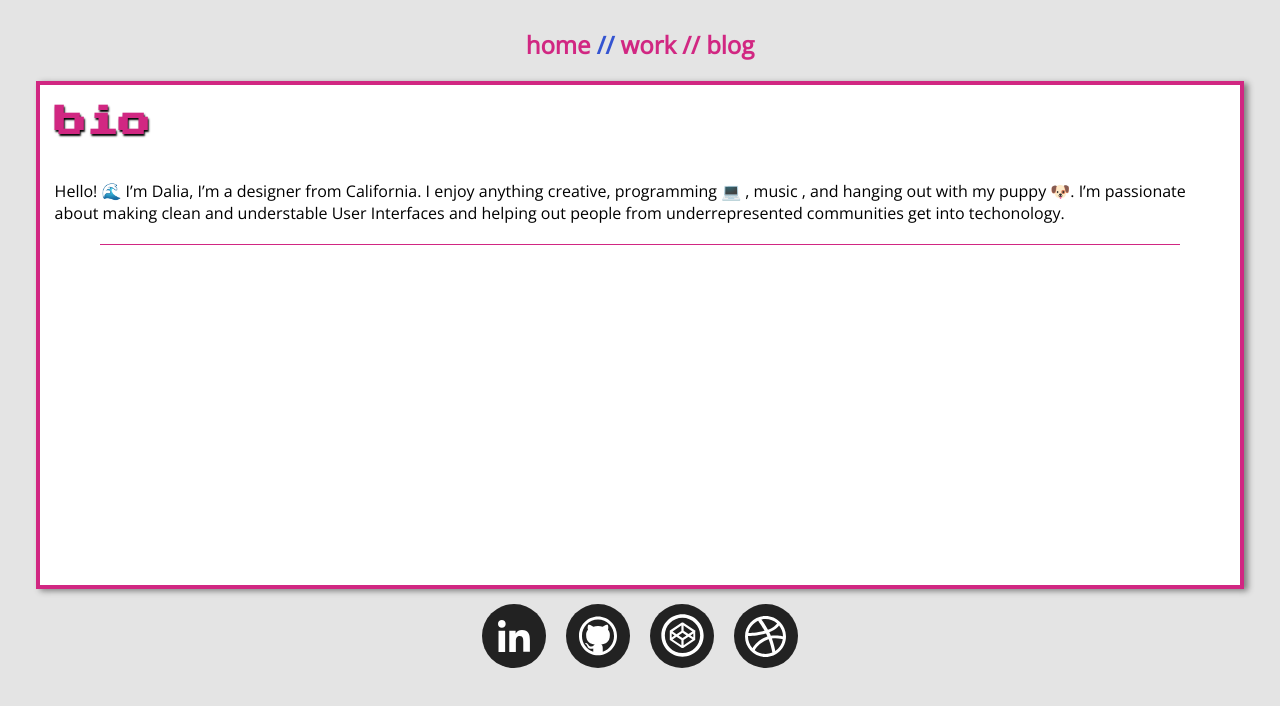
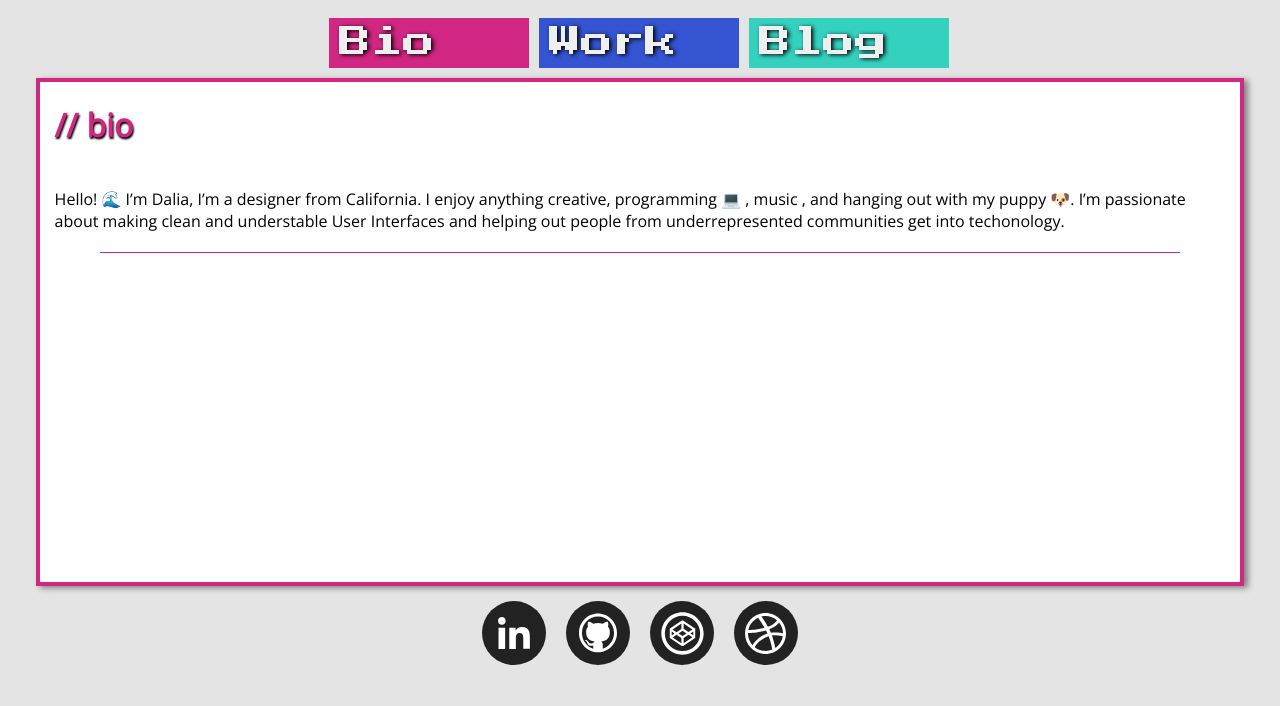
Before and after one commit to pxlwtch/latechnomoda, a plain HTML site: page bio.html in a window 1280 px wide. Drawn offline with nearby package versions, Linux system fonts and the light colour scheme.

Commit message:
menu changed

```diff
--- a/bio.html
+++ b/bio.html
@@ -7,11 +7,19 @@
     <link rel="stylesheet" href="static/css/bio.css">
   </head>
   <body>
-    <div class="menu">
-      <h2 class="navigation">home <span class="slash">//</span> work <span class="slash2">//</span> blog</h2>
+    <div class="nav">
+      <div class="button one">
+        <p class="btn-text">Bio</p>
+      </div>
+      <div class="button two">
+        <p class="btn-text">Work</p>
+      </div>
+      <div class="button three">
+      <p class="btn-text">Blog</p>
+      </div>
     </div>
     <div class="body-cont">
-      <h1>bio</h1>
+      <h1>// bio</h1>
       <p>Hello! 🌊
         I’m Dalia,  I’m a designer from California. I enjoy anything creative,  programming   💻 , music , and hanging out with my puppy 🐶.
 
--- a/static/css/bio.css
+++ b/static/css/bio.css
@@ -17,17 +17,42 @@ body {
   flex-direction: column;
 }
 
-.menu {
-  /*text-align: center;*/
-  /*display: block;*/
+.nav {
+  /*margin-top: 7%;*/
+  /*margin-left: 2em;*/
+  vertical-align: top;
+  /*display: inline-block;*/
+  width: 50%;
+  display: flex;
+  flex-direction: row;
+
 }
-.navigation{
-  color: #D12782;
+.button {
+  min-width: 200px;
+  max-width: 270px;
+  height: 50px;
+  margin: 10px 5px;
 }
-.slash {
-  color: #3454D1;
+.one {
+  background-color: #D12782;
+}
+.two {
+  background-color: #3454D1;
+}
+.three {
+  background-color: #34D1BF;
 }
 
+.btn-text {
+  margin: 0;
+  padding-top: 8px;
+  color: #EFEFEF;
+  font-family: 'Press Start 2P';
+  font-size: 2em;
+  text-align: left;
+  margin-left: 10px;
+  text-shadow: 2px 1px 4px black;
+}
 .body-cont {
   border: 4px solid #D12782;
   background-color: white;
@@ -39,7 +64,7 @@ body {
   flex-direction: column;
 }
 .body-cont h1{
-  font-family: 'Press Start 2P';
+  font-family: 'Open Sans';
   font-size: 2em;
   color: #D12782;
   padding: 0 15px;
--- a/static/css/styles.css
+++ b/static/css/styles.css
@@ -19,10 +19,11 @@ body {
   align-items:center;
 }
 .intro {
-  width: 100%;
+  width: 95%;
   height: 40%;
   display: block;
   vertical-align: top;
+  margin-bottom: 2%;
   /*margin: 15px 3px;*/
   /*position: absolute;*/
 
@@ -66,29 +67,30 @@ body {
   width: 66%;
   text-align: center;
   vertical-align: top;
-  margin-top: 9%;;
-
-
+  margin-top: 9%;
+  margin-left: 7%;
 }
 .name-plate{
   font-family: 'Press Start 2P';
   font-size: 70px;
   margin: 10px 0;
-  text-shadow: 1px 2x 2px grey;
+  text-shadow: 2px 2px 3px rgba(64, 64, 64, 0.6);
 }
 .description {
   font-family: 'Open Sans';
   font-size: 23px;
   margin: 0 0;
   font-weight: 100;
-  color: #3454D1;
-  text-shadow: 1px 0px 1px grey;
+  color: #D12782;
+  text-shadow: 1px 1px 3px rgba(64, 64, 64, 0.4);
 }
 .slash {
-  color: #D12782;
+  color: #3454D1;
+  text-shadow: 1px 1px 3px rgba(64, 64, 64, 0.4);
 }
 .dev {
   color: #34D1BF;
+  text-shadow: 1px 1px 3px rgba(64, 64, 64, 0.4);
 }
 .work {
   border: 4px solid #3454D1;
@@ -102,25 +104,8 @@ body {
   font-family: 'Open Sans';
   margin: 0 10px;
   font-weight: 100;
-  text-shadow: 1px 0px 1px grey;
+  text-shadow: 1px 1px 3px rgba(64, 64, 64, 0.7);
   color: #3454D1;
-}
-.row {
-  display: flex;
-  flex-direction: row;
-  width: 100%;
-}
-.work-piece {
-  width: 100%;
-  height: 300px;
-  /*background-color: grey;*/
-  margin: 1%;
-  display: inline-block;
-}
-.work img{
-  width: 500px;
-  padding: 0;
-  margin: 0;
 }
 .bottom-links {
   display: flex;
@@ -195,10 +180,17 @@ body {
   background-color:#ea4c89;
 }
 
-h1,h2,h3,h4{
-		padding: 0px;
-		margin: 0px;
-	}
+.work-container {
+  display: flex;
+  flex-direction: row;
+  width: 100%;
+  justify-content: center;
+  align-content: center;
+  margin: 20px auto;
+}
+.work img{
+  width: 46.5vw;
+}
 	.caption-style-1{
 		list-style-type: none;
 		margin: 0px;
@@ -207,9 +199,10 @@ h1,h2,h3,h4{
 	}
 	.caption-style-1 li{
 		float: left;
-		padding: 0px;
+		padding: .1vw;
 		position: relative;
 		overflow: hidden;
+    text-align: center;
 	}
 	.caption-style-1 li:hover .caption{
 		opacity: 1;
@@ -221,7 +214,7 @@ h1,h2,h3,h4{
 		z-index: 4;
 	}
 	.caption-style-1 .caption{
-		cursor: pointer;
+		cursor:
 		position: absolute;
 		opacity: 0;
 		-webkit-transition:all 0.45s ease-in-out;
@@ -232,21 +225,30 @@ h1,h2,h3,h4{
 	}
 	.caption-style-1 .blur{
 		background-color: rgba(0,0,0,0.65);
-		height: 300px;
-		width: 400px;
+		height: 100%;
+		width: 100%;
 		z-index: 5;
 		position: absolute;
 	}
 	.caption-style-1 .caption-text h1{
-		text-transform: uppercase;
-		font-size: 24px;
+		font-size: 2em;
+    font-family: 'Open Sans';
+    font-weight: 100;
+    text-align: center;
+  }
+  .caption-style-1 .caption-text p{
+		font-size: 1em;
+    font-family: 'Open Sans';
+    font-weight: bold;
+
 	}
 	.caption-style-1 .caption-text{
 		z-index: 10;
 		color: #fff;
 		position: absolute;
-		width: 400px;
-		height: 300px;
+		width: auto;
+		height: auto;
 		text-align: center;
-		top:100px;
+    justify-content: center;
+		/*top:100px;*/
 	}
```
Also changed, not shown: main.html (+11 -22 lines).
